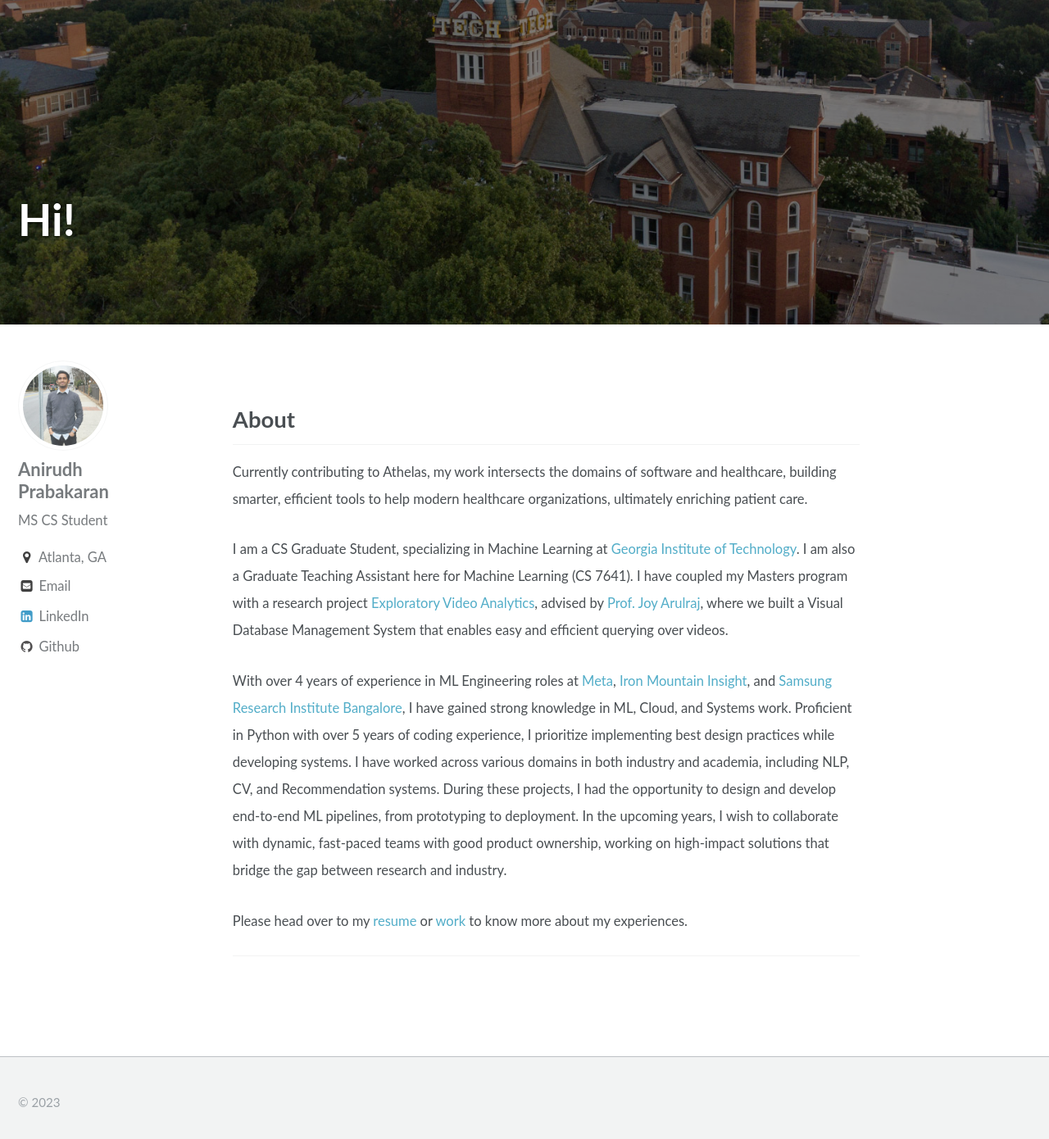
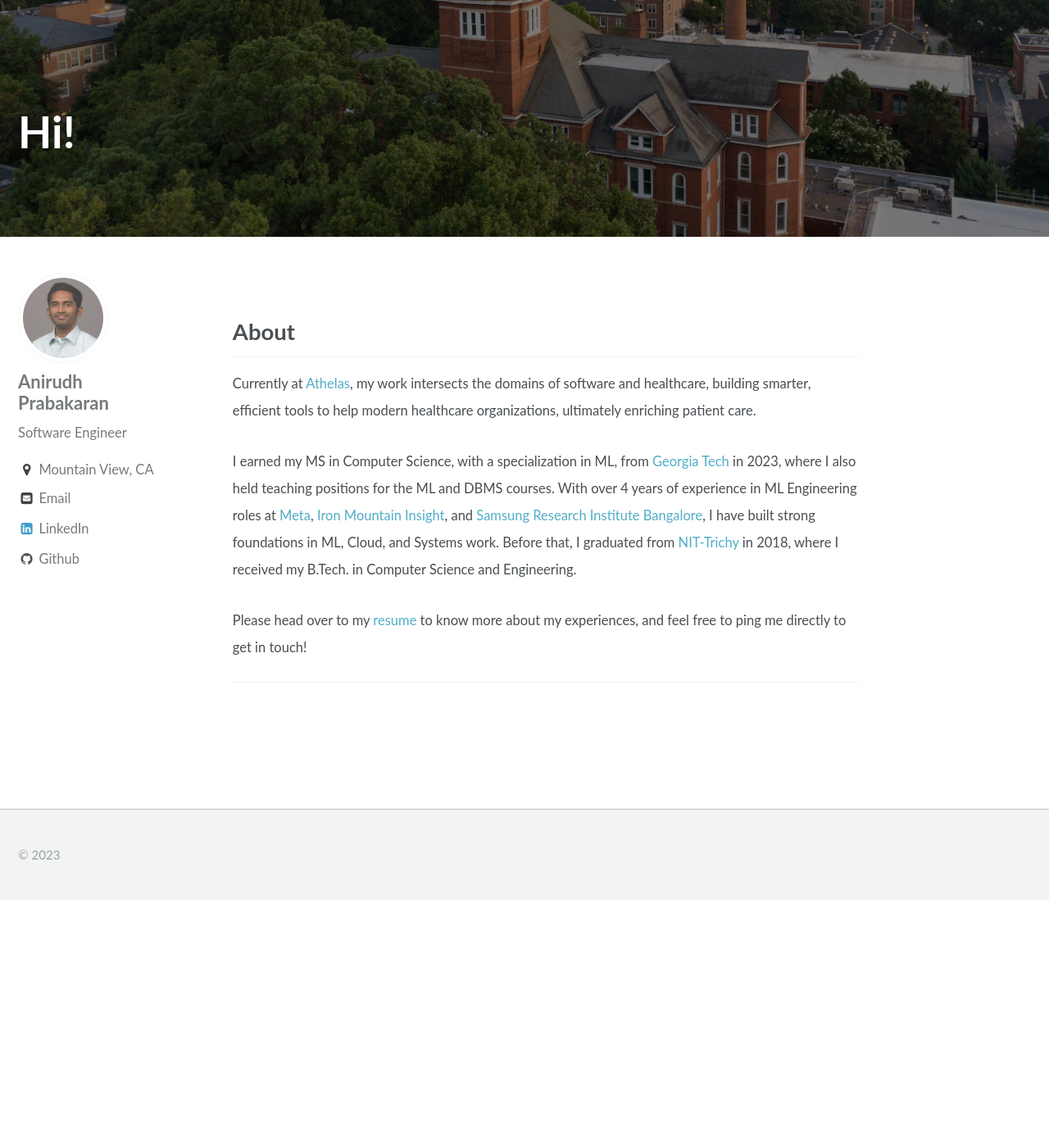
Before and after one commit to Anirudh58/Anirudh58.github.io, a Jekyll site: the page built from _pages/home.md, in a window 1280 px wide and 1400 px high, scrolled down 301 px. Shown: the top 1390 px of the window at 82% size. Built offline with Jekyll 4.4.1, drawn with Linux system fonts in a browser that asks for light colours.

Commit message:
aug update

```diff
--- a/_config.yml
+++ b/_config.yml
@@ -80,8 +80,8 @@ analytics:
 author:
   name             : "Anirudh Prabakaran"
   avatar           : "/assets/images/anip.jpg" # path of avatar image, e.g. "/assets/images/bio-photo.jpg"
-  bio              : "MS CS Student"
-  location         : "Atlanta, GA"
+  bio              : "Software Engineer"
+  location         : "Mountain View, CA"
   email            : "anirudhprabakaran7@gmail.com"
   uri              :
   bitbucket        :
--- a/_data/navigation.yml
+++ b/_data/navigation.yml
@@ -2,8 +2,8 @@
 main:
   - title: "Resume"
     url: /resume/
-  - title: "Work"
-    url: /work/
+  # - title: "Work"
+  #   url: /work/
   # - title: "Research"
   #   url: /research/
   # - title: "Blog"
--- a/_pages/home.md
+++ b/_pages/home.md
@@ -3,7 +3,7 @@ layout: single
 read_time: false
 comments: false
 share: false
-title: "<br><br><br><br><br><br><br>Hi! "
+title: "<br><br><br><br><br>Hi! "
 permalink: /
 header:
   overlay_color: "#000"
@@ -15,14 +15,12 @@ excerpt: ""
 
 ## About
 
-<small> Currently contributing to Athelas, my work intersects the domains of software and healthcare, building smarter, efficient tools to help modern healthcare organizations, ultimately enriching patient care. </small>
+<small> Currently at [Athelas](https://www.athelas.com/), my work intersects the domains of software and healthcare, building smarter, efficient tools to help modern healthcare organizations, ultimately enriching patient care. </small>
 
-<small> I am a CS Graduate Student, specializing in Machine Learning at [Georgia Institute of Technology](https://www.gatech.edu/). I am also a Graduate Teaching Assistant here for Machine Learning (CS 7641). I have coupled my Masters program with a research project [Exploratory Video Analytics](https://evadb.readthedocs.io/en/stable/), advised by [Prof. Joy Arulraj](https://www.cc.gatech.edu/~jarulraj/), where we built a Visual Database Management System that enables easy and efficient querying over videos. </small>
-
-<small> With over 4 years of experience in ML Engineering roles at [Meta](https://meta.com), [Iron Mountain Insight](https://www.ironmountain.com/services/content-service-platform), and [Samsung Research Institute Bangalore](https://research.samsung.com/sri-b), I have gained strong knowledge in ML, Cloud, and Systems work. Proficient in Python with over 5 years of coding experience, I prioritize implementing best design practices while developing systems. I have worked across various domains in both industry and academia, including NLP, CV, and Recommendation systems. During these projects, I had the opportunity to design and develop end-to-end ML pipelines, from prototyping to deployment. In the upcoming years, I wish to collaborate with dynamic, fast-paced teams with good product ownership, working on high-impact solutions that bridge the gap between research and industry.
+<small> I earned my MS in Computer Science, with a specialization in ML, from [Georgia Tech](https://www.gatech.edu/) in 2023, where I also held teaching positions for the ML and DBMS courses. With over 4 years of experience in ML Engineering roles at [Meta](https://meta.com), [Iron Mountain Insight](https://www.ironmountain.com/services/content-service-platform), and [Samsung Research Institute Bangalore](https://research.samsung.com/sri-b), I have built strong foundations in ML, Cloud, and Systems work. Before that, I graduated from [NIT-Trichy](https://www.nitt.edu/) in 2018, where I received my B.Tech. in Computer Science and Engineering.
 </small>
 
-<small> Please head over to my [resume](/resume) or [work](/work) to know more about my experiences. </small>
+<small> Please head over to my [resume](/resume) to know more about my experiences, and feel free to ping me directly to get in touch! </small>
 
 <!-- <small> This summer I interned at [Meta](https://meta.com) in the Creation ML team, where I had the opportunity to work end-to-end on ML pipelines, building and training large scale models for Music Recommendation used across Facebook for Stories and Reels. Prior to starting my Masters, I have worked in Machine Learning roles at [Iron Mountain Insight](https://www.ironmountain.com/services/content-service-platform) and [Samsung Research Institute Bangalore](https://research.samsung.com/sri-b). I graduated from [NIT-Trichy](https://www.nitt.edu/home/academics/departments/cse/) in 2018, where I received my B.Tech. in Computer Science and Engineering. Please head over to my [resume](/resume) or [work](/work) to know more about my experiences. </small> -->
 <!--
@@ -37,3 +35,9 @@ excerpt: ""
 
 
 ---
+
+<!-- Currently, I'm working with Athelas, where I combine software and healthcare to create smarter, more efficient tools that enhance patient care.
+
+I earned my MS in Computer Science from Georgia Tech in 2023, with a focus on Machine Learning (ML). During that time, I also taught ML and DBMS courses. With over 4 years of experience in ML Engineering roles at companies like Meta, Iron Mountain Insight, and Samsung Research Institute Bangalore, I've built a strong foundation in ML, Cloud, and Systems work. My educational journey began with a B.Tech. in Computer Science and Engineering from NIT-Trichy in 2018.
+
+Want to know more about me? Check out my resume or work, and don't hesitate to reach out directly if you'd like to chat! -->
```
Also changed, not shown: assets/images/anip.jpg.
